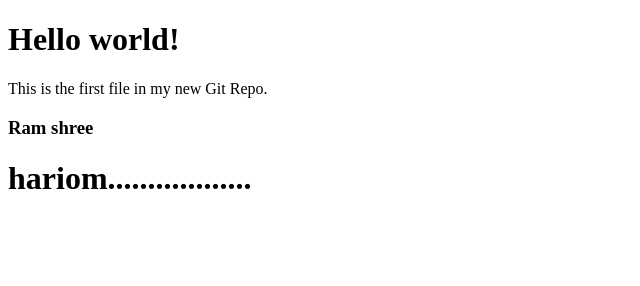
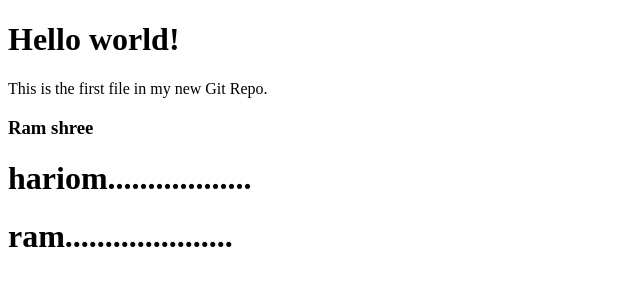
Before and after one commit to Amanpati1712/practice_git-github, a plain HTML site: page index.html in a window 1280 px wide. Shown: the whole page, without its empty margins (0-640 px from the left). Drawn offline with Linux system fonts and the light colour scheme.

Commit message:
update index

```diff
--- a/index.html
+++ b/index.html
@@ -10,5 +10,6 @@
 <h3>Ram shree
 </h3>
 <h1>hariom..................</h1>
+<h1>ram.....................</h1>
 </body>
 </html>
```
